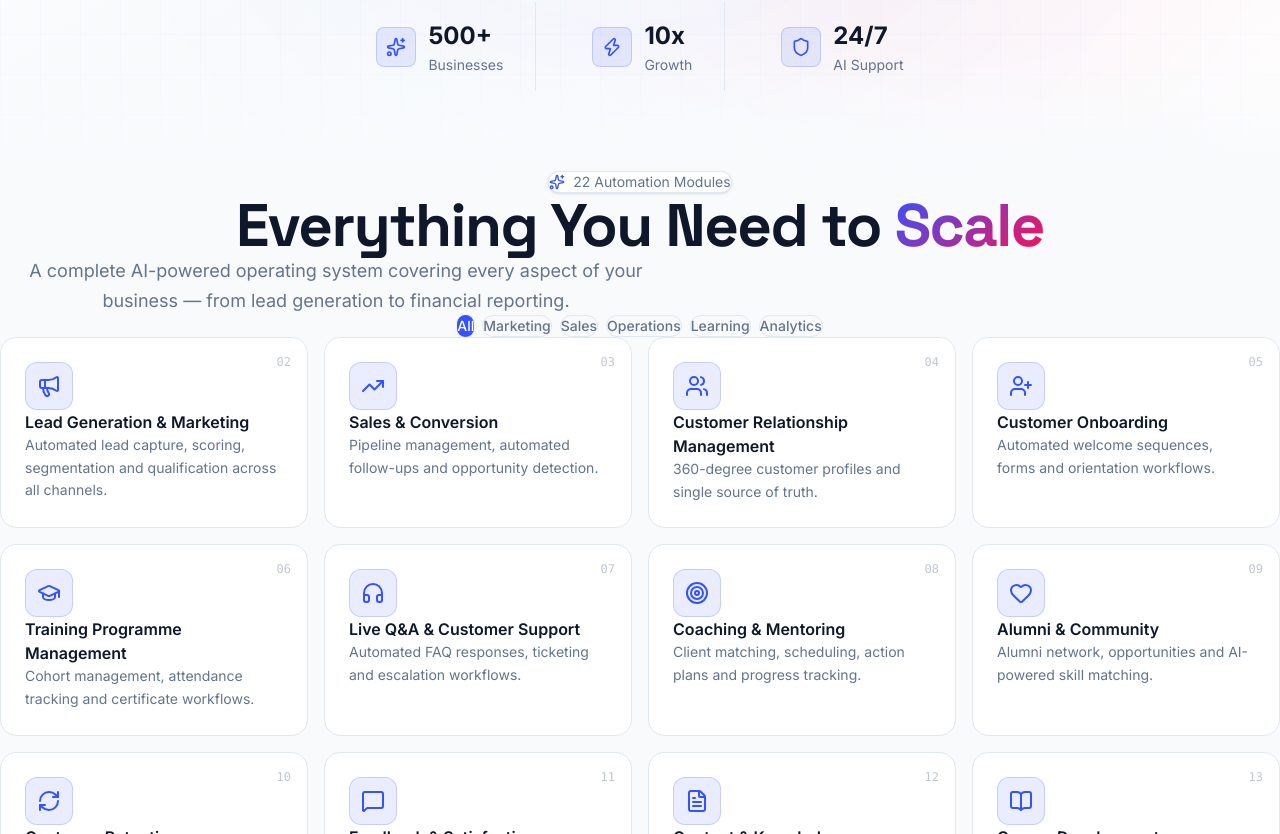
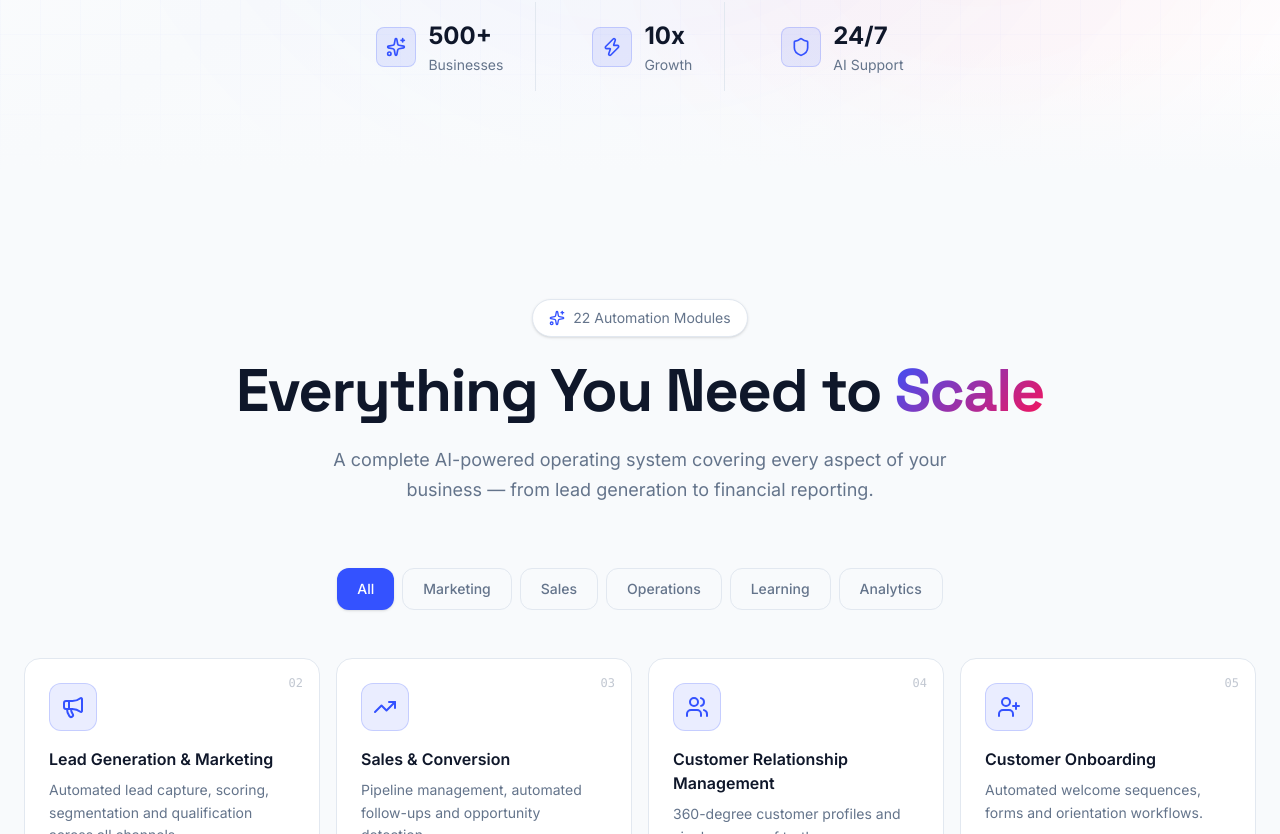
Before and after one commit to glorino/ctalai, a Next.js app: page / in a window 1280 px wide. Shown: the part 686-1520 px from the top of the page. Built offline with nearby package versions, Linux system fonts and the light colour scheme; no server answers.

Commit message:
fix: move all custom CSS into @layer to fix Tailwind v4 cascade

```diff
--- a/src/app/globals.css
+++ b/src/app/globals.css
@@ -1,4 +1,27 @@
 @import "tailwindcss";
+
+@theme inline {
+  --color-background: #ffffff;
+  --color-foreground: #0f172a;
+  --color-primary: #3452ff;
+  --color-primary-light: #5a7aff;
+  --color-primary-dark: #2341cc;
+  --color-secondary: #ff1053;
+  --color-secondary-light: #ff4d7a;
+  --color-secondary-dark: #cc0d42;
+  --color-surface: #ffffff;
+  --color-surface-light: #f8fafc;
+  --color-surface-muted: #f1f5f9;
+  --color-text-muted: #64748b;
+  --color-text-secondary: #475569;
+  --color-success: #10b981;
+  --color-warning: #f59e0b;
+  --color-error: #ef4444;
+  --color-border: #e2e8f0;
+  --color-border-light: #f1f5f9;
+  --font-sans: 'Inter', system-ui, sans-serif;
+  --font-display: 'Space Grotesk', system-ui, sans-serif;
+}
 
 :root {
   --background: #ffffff;
@@ -23,35 +46,7 @@
   --font-display: 'Space Grotesk', system-ui, sans-serif;
 }
 
-@theme inline {
-  --color-background: #ffffff;
-  --color-foreground: #0f172a;
-  --color-primary: #3452ff;
-  --color-primary-light: #5a7aff;
-  --color-primary-dark: #2341cc;
-  --color-secondary: #ff1053;
-  --color-secondary-light: #ff4d7a;
-  --color-secondary-dark: #cc0d42;
-  --color-surface: #ffffff;
-  --color-surface-light: #f8fafc;
-  --color-surface-muted: #f1f5f9;
-  --color-text-muted: #64748b;
-  --color-text-secondary: #475569;
-  --color-success: #10b981;
-  --color-warning: #f59e0b;
-  --color-error: #ef4444;
-  --color-border: #e2e8f0;
-  --color-border-light: #f1f5f9;
-  --font-sans: 'Inter', system-ui, sans-serif;
-  --font-display: 'Space Grotesk', system-ui, sans-serif;
-}
-
-* {
-  margin: 0;
-  padding: 0;
-  box-sizing: border-box;
-}
-
+@layer base {
   html {
     scroll-behavior: smooth;
   }
@@ -64,7 +59,11 @@ body {
     -moz-osx-font-smoothing: grayscale;
   }
 
-/* Custom Scrollbar */
+  ::selection {
+    background: rgba(52, 82, 255, 0.15);
+    color: var(--foreground);
+  }
+
   ::-webkit-scrollbar {
     width: 6px;
     height: 6px;
@@ -83,20 +82,14 @@ body {
     background: var(--primary-light);
   }
 
-/* Focus styles */
   *:focus-visible {
     outline: 2px solid var(--primary);
     outline-offset: 2px;
     border-radius: 4px;
   }
-
-/* Selection */
-::selection {
-  background: rgba(52, 82, 255, 0.15);
-  color: var(--foreground);
 }
 
-/* Gradient Text */
+@layer components {
   .gradient-text {
     background: linear-gradient(135deg, var(--primary), var(--secondary));
     -webkit-background-clip: text;
@@ -104,7 +97,6 @@ body {
     background-clip: text;
   }
 
-/* Glass Effect */
   .glass {
     background: rgba(255, 255, 255, 0.95);
     backdrop-filter: blur(12px);
@@ -113,7 +105,6 @@ body {
     box-shadow: 0 4px 20px rgba(0, 0, 0, 0.15);
   }
 
-/* Glow Effects */
   .glow-primary {
     box-shadow: 0 0 20px rgba(52, 82, 255, 0.15);
   }
@@ -122,7 +113,6 @@ body {
     box-shadow: 0 0 20px rgba(255, 16, 83, 0.15);
   }
 
-/* Card Hover Effect */
   .card-hover {
     transition: all 0.3s cubic-bezier(0.4, 0, 0.2, 1);
   }
@@ -132,7 +122,6 @@ body {
     box-shadow: 0 12px 40px rgba(52, 82, 255, 0.12);
   }
 
-/* Button Gradient */
   .btn-gradient {
     background: linear-gradient(135deg, var(--primary), var(--secondary));
     transition: all 0.3s cubic-bezier(0.4, 0, 0.2, 1);
@@ -144,7 +133,6 @@ body {
     box-shadow: 0 8px 25px rgba(52, 82, 255, 0.25);
   }
 
-/* Feature Card */
   .feature-card {
     background: var(--surface);
     border: 1px solid var(--border);
@@ -177,7 +165,6 @@ body {
     opacity: 1;
   }
 
-/* Agent Card */
   .agent-card {
     background: var(--surface);
     border: 1px solid var(--border);
@@ -194,7 +181,6 @@ body {
     transform: translateY(-4px);
   }
 
-/* Subtle Grid Pattern */
   .grid-pattern {
     background-image:
       linear-gradient(rgba(52, 82, 255, 0.03) 1px, transparent 1px),
@@ -202,17 +188,14 @@ body {
     background-size: 40px 40px;
   }
 
-/* Hero Background */
   .hero-gradient {
     background: linear-gradient(135deg, #f8f9ff 0%, #fff 50%, #fff5f7 100%);
   }
 
-/* Navbar stacking */
   .navbar {
     z-index: 50;
   }
 
-/* Stats Card */
   .stats-card {
     background: var(--surface);
     border: 1px solid var(--border);
@@ -225,7 +208,6 @@ body {
     border-color: var(--primary);
   }
 
-/* Timeline Card */
   .timeline-card {
     background: var(--surface);
     border: 1px solid var(--border);
@@ -239,7 +221,6 @@ body {
     box-shadow: 0 8px 25px rgba(52, 82, 255, 0.08);
   }
 
-/* Input Styles */
   .input-field {
     background: var(--surface);
     border: 1px solid var(--border);
@@ -261,7 +242,6 @@ body {
     color: var(--text-muted);
   }
 
-/* Badge Styles */
   .badge {
     display: inline-flex;
     align-items: center;
@@ -301,7 +281,6 @@ body {
     color: var(--text-secondary);
   }
 
-/* Card Base */
   .card {
     background: var(--surface);
     border: 1px solid var(--border);
@@ -309,7 +288,6 @@ body {
     transition: all 0.2s cubic-bezier(0.4, 0, 0.2, 1);
   }
 
-/* Table Styles */
   .table-header {
     background: var(--surface-light);
     border-bottom: 1px solid var(--border);
@@ -324,7 +302,6 @@ body {
     background: rgba(52, 82, 255, 0.03);
   }
 
-/* Sidebar */
   .sidebar {
     width: 260px;
     background: var(--surface);
@@ -336,7 +313,6 @@ body {
     width: 72px;
   }
 
-/* Main Content */
   .main-content {
     flex: 1;
     margin-left: 260px;
@@ -347,12 +323,6 @@ body {
     margin-left: 72px;
   }
 
-/* Skeleton loader */
-@keyframes skeleton {
-  0% { background-position: -200% 0; }
-  100% { background-position: 200% 0; }
-}
-
   .skeleton {
     background: linear-gradient(90deg, var(--surface-muted) 25%, var(--border-light) 50%, var(--surface-muted) 75%);
     background-size: 200% 100%;
@@ -360,42 +330,43 @@ body {
     border-radius: 8px;
   }
 
-/* Pulse animation for AI indicators */
-@keyframes ai-pulse {
-  0%, 100% { opacity: 1; }
-  50% { opacity: 0.5; }
-}
-
   .animate-ai-pulse {
     animation: ai-pulse 2s ease-in-out infinite;
-}
-
-/* Floating Animation */
-@keyframes float {
-  0%, 100% { transform: translateY(0px); }
-  50% { transform: translateY(-10px); }
   }
 
   .animate-float {
     animation: float 6s ease-in-out infinite;
   }
 
-/* Pulse Glow */
+  .animate-pulse-glow {
+    animation: pulse-glow 2s ease-in-out infinite;
+  }
+
+  .section-gradient {
+    background: linear-gradient(180deg, var(--background) 0%, var(--surface-light) 50%, var(--background) 100%);
+  }
+}
+
+@keyframes skeleton {
+  0% { background-position: -200% 0; }
+  100% { background-position: 200% 0; }
+}
+
+@keyframes ai-pulse {
+  0%, 100% { opacity: 1; }
+  50% { opacity: 0.5; }
+}
+
+@keyframes float {
+  0%, 100% { transform: translateY(0px); }
+  50% { transform: translateY(-10px); }
+}
+
 @keyframes pulse-glow {
   0%, 100% { box-shadow: 0 0 20px rgba(52, 82, 255, 0.15); }
   50% { box-shadow: 0 0 30px rgba(52, 82, 255, 0.25); }
 }
 
-.animate-pulse-glow {
-  animation: pulse-glow 2s ease-in-out infinite;
-}
-
-/* Section gradient */
-.section-gradient {
-  background: linear-gradient(180deg, var(--background) 0%, var(--surface-light) 50%, var(--background) 100%);
-}
-
-/* Reduced motion */
 @media (prefers-reduced-motion: reduce) {
   *,
   *::before,
```
Lines whose indentation alone changed are shown as unchanged.
